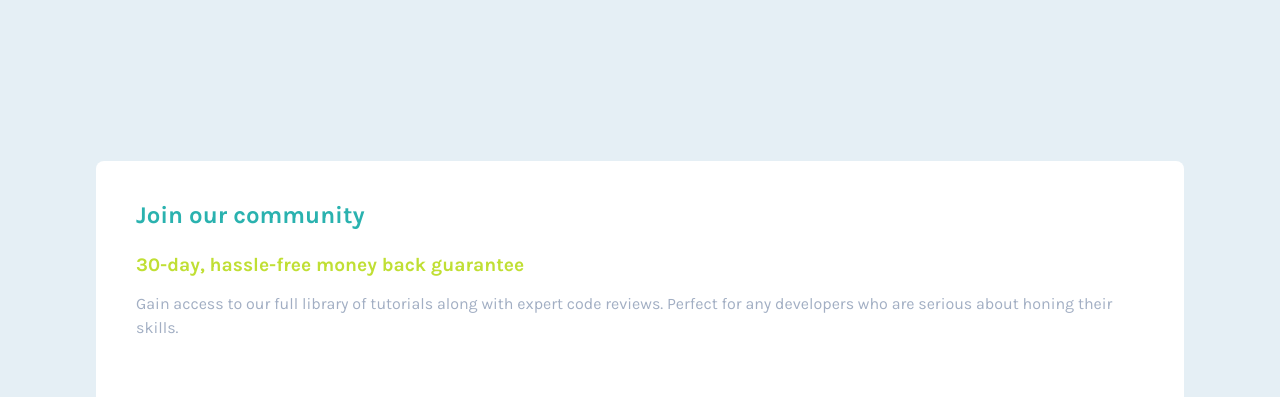
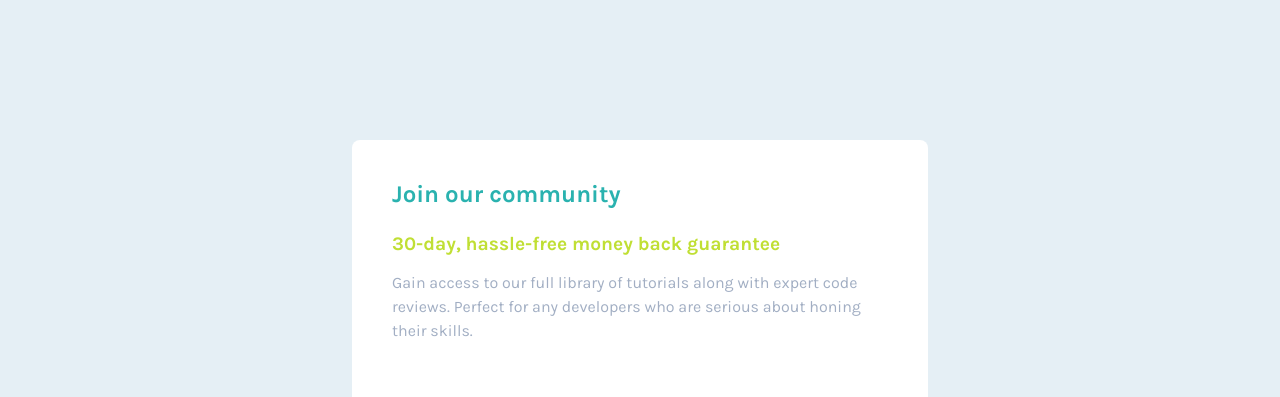
Before and after one commit to KishoreBabu420/single-price-grid-component-challenge, a plain HTML site: page index.html in a window 1280 px wide. Shown: the top 397 px of the page. Drawn offline with Linux system fonts and the light colour scheme.

Commit message:
width adjustment

```diff
--- a/styles/style.css
+++ b/styles/style.css
@@ -137,7 +137,7 @@ body {
   }
 
   .main {
-    width: 85%;
+    width: 45%;
     display: grid;
     grid-template-columns: 1fr 1fr;
     grid-template-rows: 50% 50%;
```
